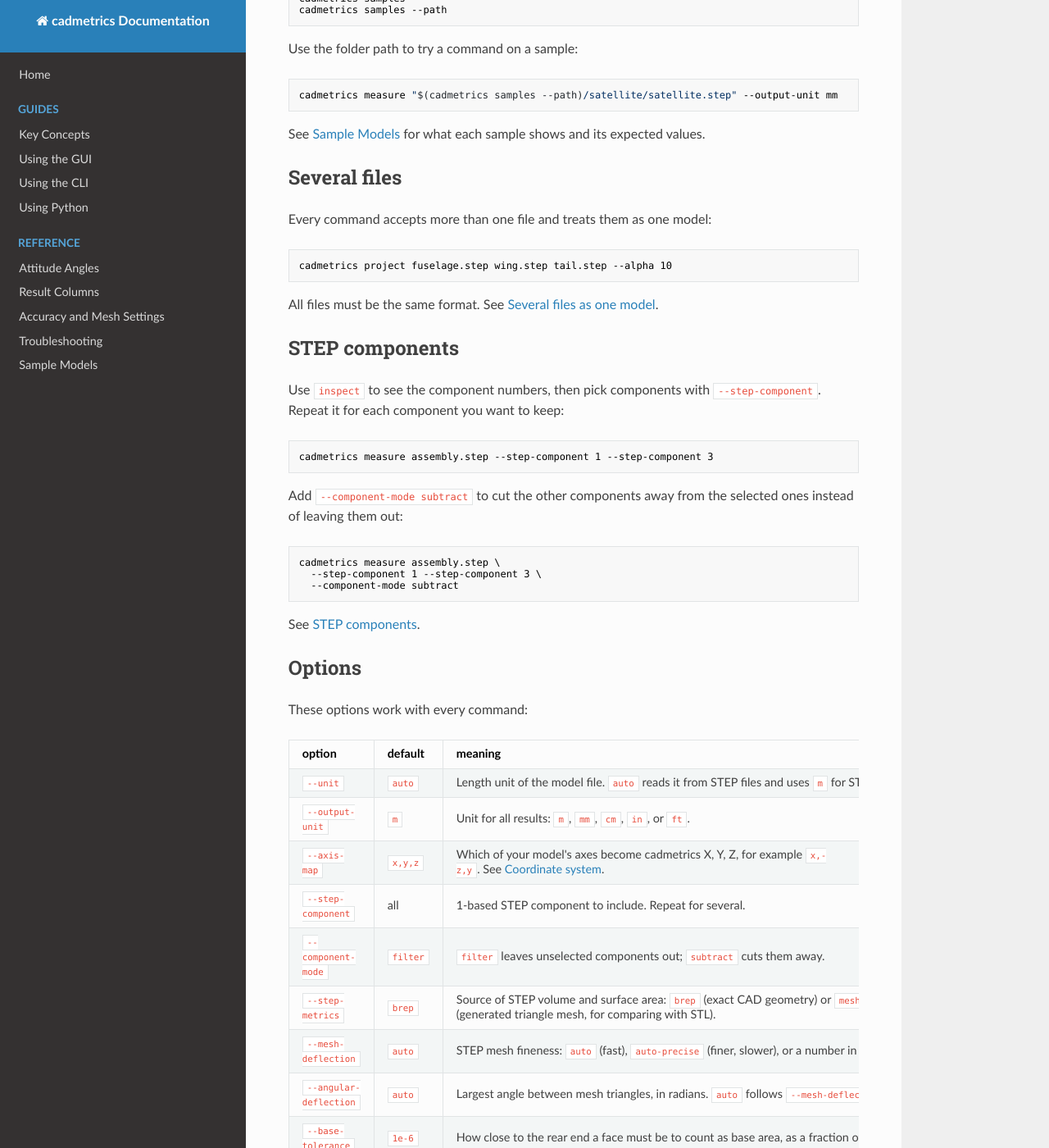
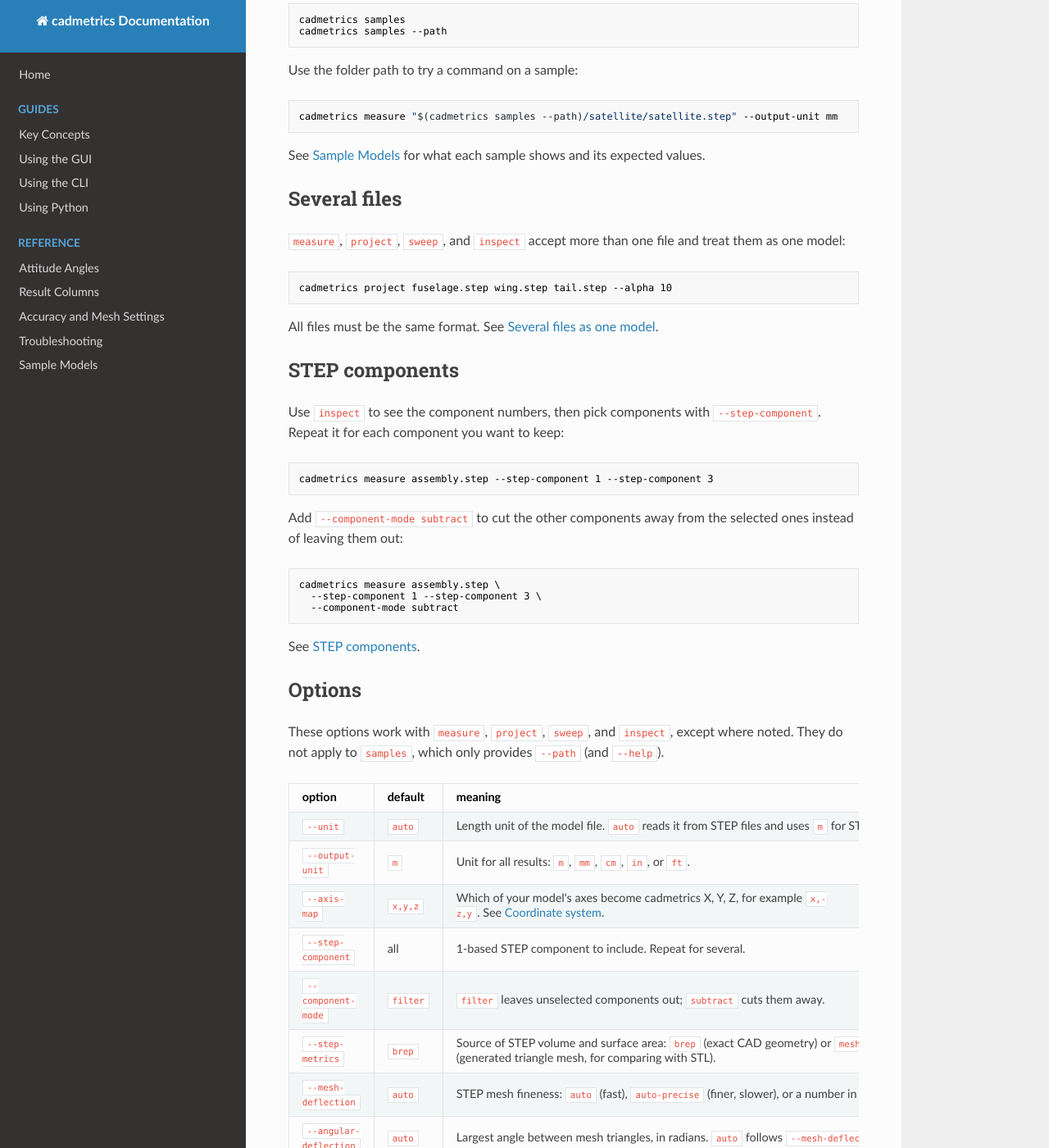
Before and after one commit to pandorobo11/cadmetrics, an MkDocs documentation site: the page built from docs/cli.md, in a window 1280 px wide and 1400 px high, scrolled down 2726 px. Shown: the whole window at 82% size. Built offline with MkDocs 1.6.1, drawn with Linux system fonts in a browser that asks for light colours; nearby versions of some CDN libraries; some of the changed text lies outside the part shown.

Commit message:
docs: clarify command-specific CLI options and CSV support

````diff
--- a/docs/cli.md
+++ b/docs/cli.md
@@ -31,7 +31,8 @@ cadmetrics measure model.step --out measure.csv
 terminal, so you can also redirect them with `> sweep.csv`. After a sweep, a short summary of the
 smallest, largest, and average projected area is printed; add `--no-summary` to turn it off.
 
-All commands write the same CSV columns. See [Result Columns](results.md).
+`measure`, `project`, and `sweep` write the same CSV columns. See [Result Columns](results.md).
+`inspect` and `samples` print information only and do not have a CSV output option.
 
 ## measure
 
@@ -131,7 +132,7 @@ See [Sample Models](samples.md) for what each sample shows and its expected valu
 
 ## Several files
 
-Every command accepts more than one file and treats them as one model:
+`measure`, `project`, `sweep`, and `inspect` accept more than one file and treat them as one model:
 
 ```bash
 cadmetrics project fuselage.step wing.step tail.step --alpha 10
@@ -162,7 +163,8 @@ See [STEP components](concepts.md#step-components).
 
 ## Options
 
-These options work with every command:
+These options work with `measure`, `project`, `sweep`, and `inspect`, except where noted.
+They do not apply to `samples`, which only provides `--path` (and `--help`).
 
 | option | default | meaning |
 |---|---|---|
````
